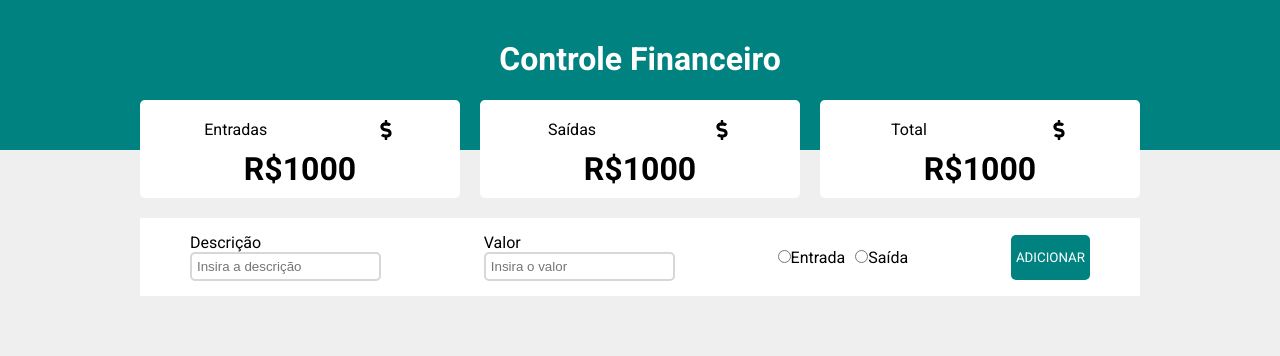
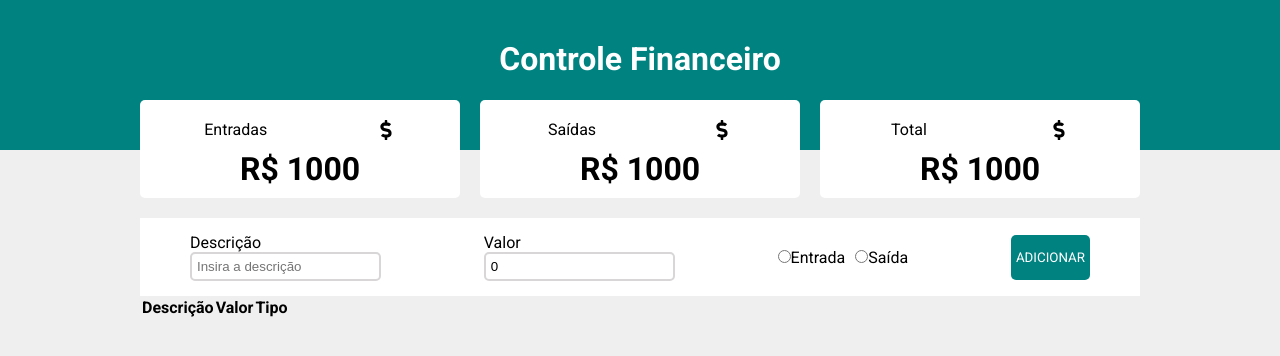
Before and after one commit to guikaua12/controle-financeiro, a React (Vite) app: page / in a window 1280 px wide. Shown: the top 356 px of the page. Built offline with nearby package versions, Linux system fonts and the light colour scheme.

Commit message:
Adicionado uma table mostrando todos os records
Adicioando state de records

Adicionardo metodos de carregar os records do localstorage

Adicionado metodo pra adicionar um record

```diff
--- a/src/pages/Resume/index.tsx
+++ b/src/pages/Resume/index.tsx
@@ -11,33 +11,71 @@ type Record = {
 
 function Resume() {
 
+    const [records, setRecords] = useState<Array<Record>>(loadRecords());
+
     const [record, setRecord] = useState<Record>({
         description: '',
         value: 0,
         type: 'in'
     });
 
-    function handleChange(e) {
+    function loadRecords(): Array<Record> {
+        const localRecords = localStorage.getItem('controle_financeiro');
+
+        return JSON.parse(localRecords || '[]');
+    }
+
+    function addRecord(record: Record): void {
+        setRecords(records => {
+            const newRecords = [record, ...records];
+            localStorage.setItem('controle_financeiro', JSON.stringify(newRecords));
+
+            return newRecords;
+        });
+    }
+
+    function handleChange(e): void {
         setRecord(record => ({...record, [e.target.name]: e.target.value}));
+    }
+
+    function handleAddRecordSubmit(e): void {
+        e.preventDefault();
+
+        if(!record.description) {
+            return;
+        }
+
+        if(!record.value || isNaN(record.value) || record.value < 1) {
+            return;
+        }
+
+        addRecord(record);
+        setRecord({
+            description: '',
+            value: 0,
+            type: 'in'
+        });
     }
 
     return (
         <div className='resume-container'>
+            {/* cards */}
             <div className="card-wrapper">
-                <Card title='Entradas' value='R$1000' icon={<FaDollarSign size={20}></FaDollarSign>}></Card>
-                <Card title='Saídas' value='R$1000' icon={<FaDollarSign size={20}></FaDollarSign>}></Card>
-                <Card title='Total' value='R$1000' icon={<FaDollarSign size={20}></FaDollarSign>}></Card>
+                <Card title='Entradas' value='R$ 1000' icon={<FaDollarSign size={20}></FaDollarSign>}></Card>
+                <Card title='Saídas' value='R$ 1000' icon={<FaDollarSign size={20}></FaDollarSign>}></Card>
+                <Card title='Total' value='R$ 1000' icon={<FaDollarSign size={20}></FaDollarSign>}></Card>
             </div>
 
-            <form className="control-form">
+            {/* control form */}
+            <form className="control-form" onSubmit={handleAddRecordSubmit}>
 
                 <div className='input-wrapper'>
                     <label htmlFor="description">Descrição</label>
-                    <input id='description' name='description' type="text" placeholder='Insira a descrição' onChange={handleChange}/>
+                    <input id='description' name='description' type="text" placeholder='Insira a descrição' value={record.description} onChange={handleChange}/>
                 </div>
                 <div className='input-wrapper'>
                     <label htmlFor="value">Valor</label>
-                    <input id='value' name='value' type="text" placeholder='Insira o valor' onChange={handleChange}/>
+                    <input id='value' name='value' type="text" placeholder='Insira o valor' value={record.value} onChange={handleChange}/>
                 </div>
 
                 <div className="radio-wrapper">
@@ -53,6 +91,29 @@ function Resume() {
 
                 <button type="submit" className='submit-button'>ADICIONAR</button>
             </form>
+
+            <div className="records-table-wrapper">
+                <table className='records-table'>
+                    <thead>
+                        <tr>
+                            <th>Descrição</th>
+                            <th>Valor</th>
+                            <th>Tipo</th>
+                        </tr>
+                    </thead>
+                    <tbody>
+                        {
+                            records.map(record =>
+                                <tr>
+                                    <td>{record.description}</td>
+                                    <td>{record.value}</td>
+                                    <td>{record.type}</td>
+                                </tr>)
+                        }
+                    </tbody>
+                </table>
+            </div>
+
         </div>
     );
 }
```
